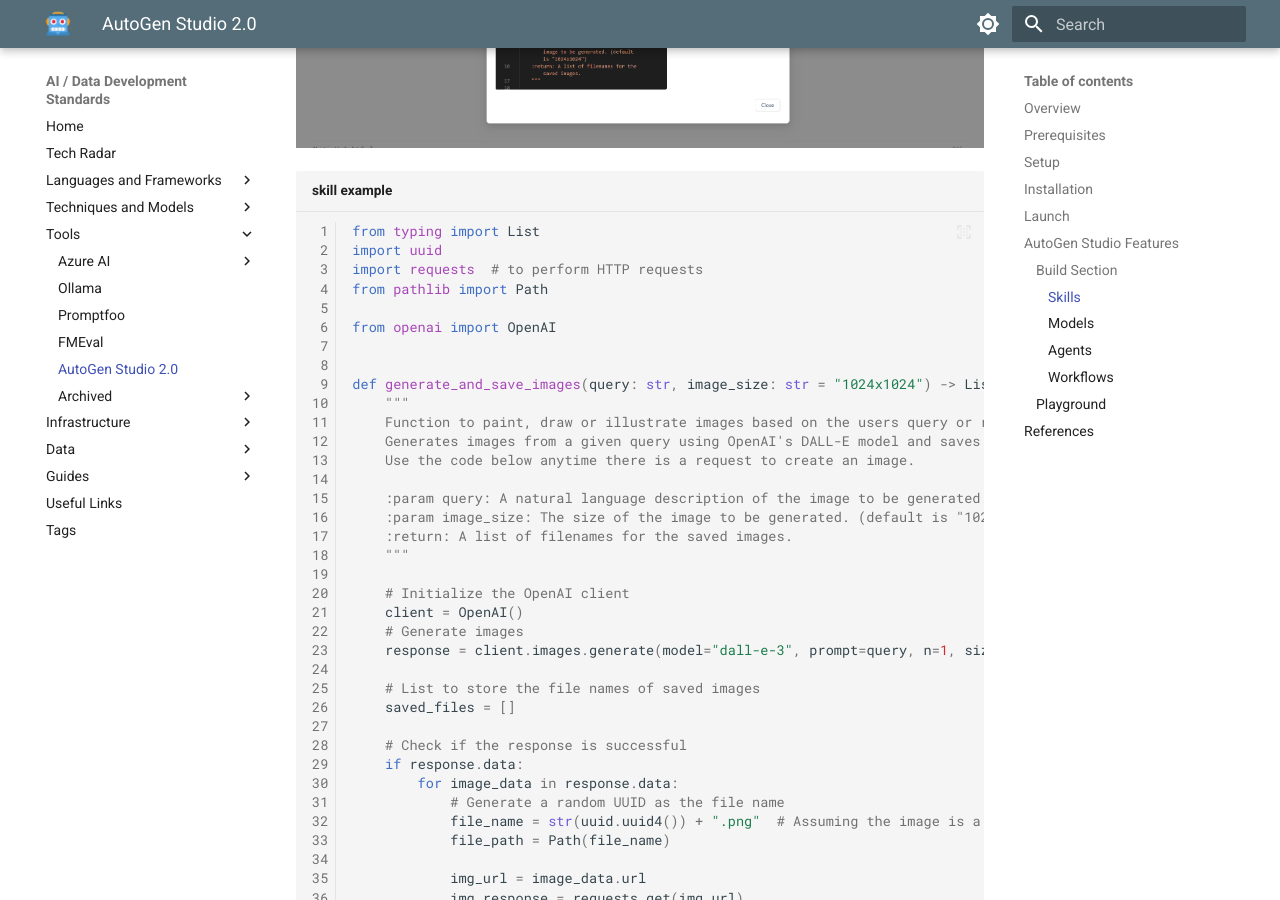
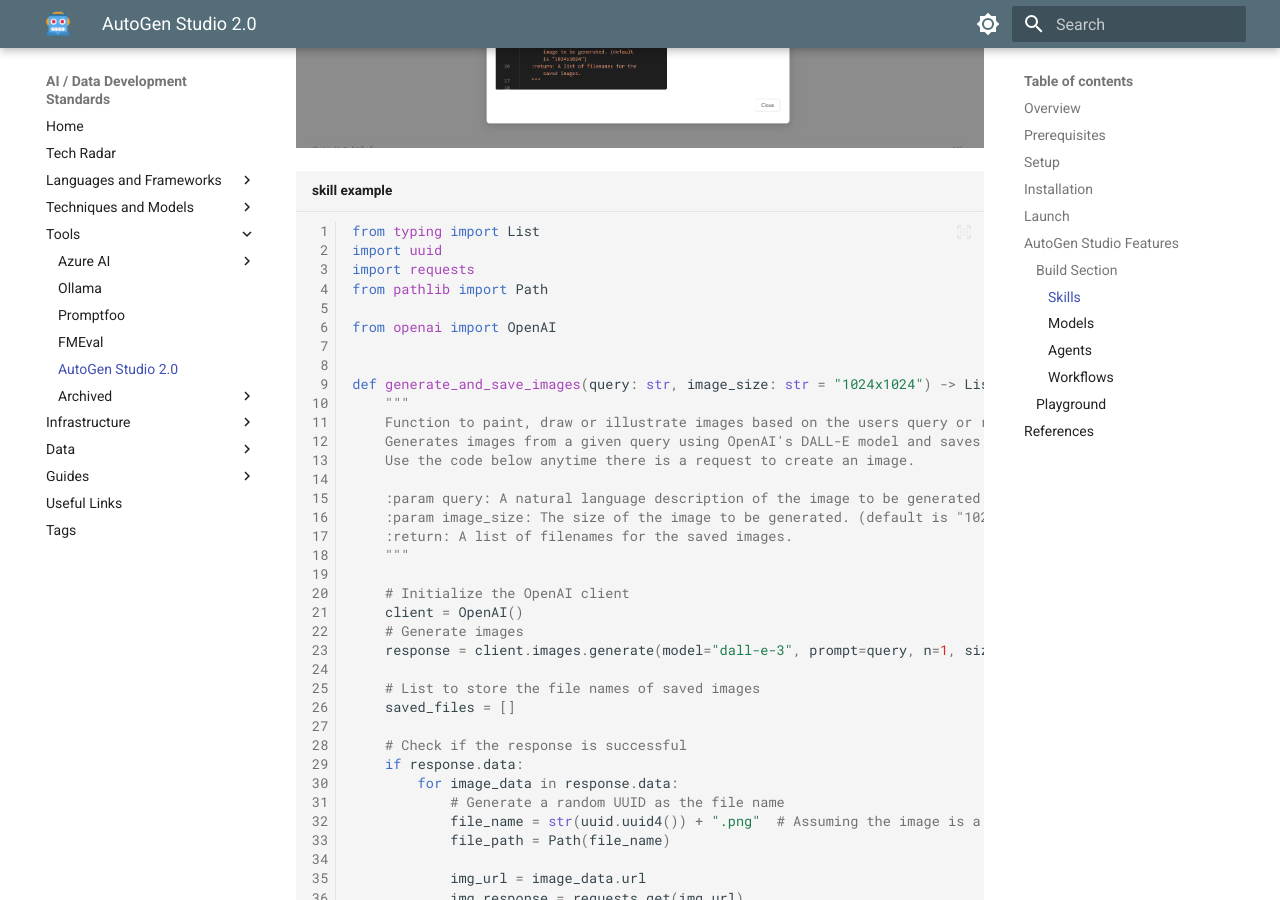
Before and after one commit to DEFRA/ai-data-development-standards, an MkDocs documentation site: the page built from docs/tools/autogen.md, in a window 1280 px wide and 900 px high, scrolled down 2589 px. Built offline with MkDocs 1.6.1 and Material for MkDocs 9.7.7, drawn with Linux system fonts in a browser that asks for light colours.

Commit message:
remove comment

````diff
--- a/docs/tools/autogen.md
+++ b/docs/tools/autogen.md
@@ -83,7 +83,7 @@ Skills are custom python functions that can be leveraged by agents.
 ``` py linenums="1" title="skill example"
 from typing import List
 import uuid
-import requests  # to perform HTTP requests
+import requests
 from pathlib import Path
 
 from openai import OpenAI
````
